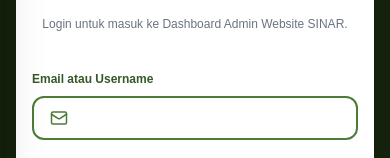
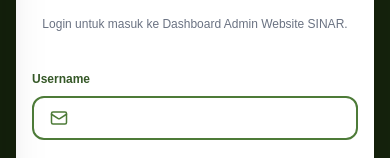
Before and after one commit to frensiaavey447-ux/Sinar-Admin, a Next.js app: page /login in a window 390 px wide. Shown: the part 247-405 px from the top of the page. Built offline with nearby package versions, Linux system fonts and the light colour scheme; no server answers.

Commit message:
Revise UI and fix responsive pages

```diff
--- a/app/home/PrayerPopup.tsx
+++ b/app/home/PrayerPopup.tsx
@@ -170,13 +170,15 @@
   onClick={onClose}
   className="
     h-11
+    min-w-[110px]
     rounded-xl
     border
     border-gray-300
+    bg-white
+    text-gray-900
     px-5
     font-semibold
     hover:bg-gray-100
-              transition
   "
 >
   Batal
--- a/app/login/LoginCard.tsx
+++ b/app/login/LoginCard.tsx
@@ -144,7 +144,7 @@
                 text-[#355827]
               "
             >
-              Email atau Username
+              Username
             </label>
 
             <div
```
Lines whose indentation alone changed are shown as unchanged.
